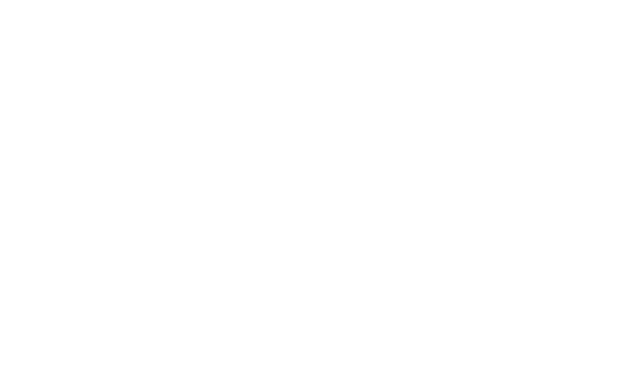
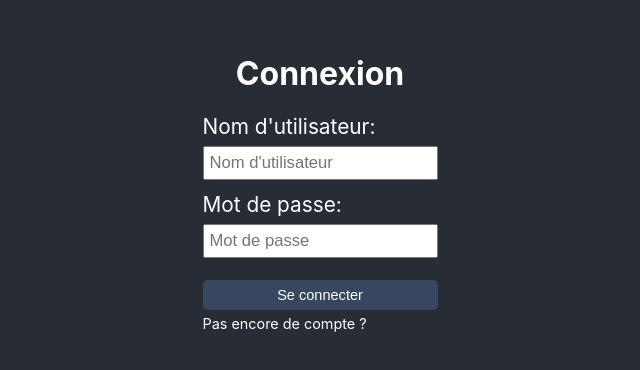
Before and after one commit to TheodoreDA/PWAsson-mirror, a React (Create React App) app in the folder cra-pwa/: page /auth in a window 1280 px wide. Shown: the part 218-588 px from the top of the page, without its empty margins (320-960 px from the left). Built offline with nearby package versions, Linux system fonts and the light colour scheme.

Commit message:
Added auth front for login an signup

```diff
--- a/cra-pwa/src/App.js
+++ b/cra-pwa/src/App.js
@@ -1,6 +1,7 @@
 import React from "react";
 import logo from "./logo.svg";
 import "./App.css";
+import Auth from "./Auth";
 import axios from "axios";
 import { Route, Routes } from "react-router-dom";
 
@@ -17,7 +18,7 @@
     <Routes>
 
       <Route path="/" element={<div> <p>home</p> </div>} />
-      <Route path="register" element={<div> <p>register</p></div>} />
+      <Route path="/auth" element={<Auth />} />
       <Route
         path="/test"
         element={
--- /dev/null
+++ b/cra-pwa/src/Auth.css
@@ -0,0 +1,50 @@
+.Auth {
+    background-color: #282c34;
+    text-align: center;
+    min-height: 100vh;
+    display: flex;
+    flex-direction: column;
+    align-items: center;
+    justify-content: center;
+    color: white;
+}
+
+.Auth form {
+    gap: 7px;
+    display: flex;
+    flex-direction: column;
+    text-align: start;
+    font-size: 1.3em;
+}
+
+.Auth form input {
+    font-size: 0.8em;
+    padding: 5px;
+    margin-bottom: 5px;
+}
+
+.Auth button {
+    background-color: #39465f;
+    color: white;
+    border: none;
+    margin-top: 10px;
+    padding: 7px 0;
+    border-radius: 5px;
+    font-size: 0.7em;
+}
+
+.Auth button:hover {
+    background-color: #4f6183;
+    cursor: pointer;
+}
+
+.Auth a {
+    margin-top: 5px;
+    display: flex;
+    font-size: 0.9em;
+}
+
+.Auth a:hover {
+    cursor: pointer;
+    text-decoration: underline;
+}
--- /dev/null
+++ b/cra-pwa/src/Auth.js
@@ -0,0 +1,66 @@
+import React from "react";
+import './Auth.css';
+
+function Login({ goToRegistration }) {
+    function handleSubmit(e) {
+        e.preventDefault();
+
+        const form = e.target;
+        const formData = new FormData(form);
+
+        const formJson = Object.fromEntries(formData.entries());
+        console.log(formJson);
+    }
+
+    return (
+        <div>
+            <h1>Connexion</h1>
+            <form method="post" onSubmit={handleSubmit}>
+                Nom d'utilisateur: <br/><input name="username" placeholder="Nom d'utilisateur"/>
+                Mot de passe: <br/><input type="password" name="password" placeholder="Mot de passe"/>
+                <button type="submit">Se connecter</button>
+            </form>
+            <a onClick={goToRegistration}>Pas encore de compte ?</a>
+        </div>
+    );
+}
+
+function Register({ goToLogin }) {
+    function handleSubmit(e) {
+        e.preventDefault();
+
+        const form = e.target;
+        const formData = new FormData(form);
+
+        const formJson = Object.fromEntries(formData.entries());
+        console.log(formJson);
+    }
+
+    return (
+        <div>
+            <h1>Inscription</h1>
+            <form method="post" onSubmit={handleSubmit}>
+                Nom d'utilisateur: <br/><input name="username" placeholder="Nom d'utilisateur"/>
+                Mot de passe: <br/><input type="password" name="password" placeholder="Mot de passe"/>
+                <button type="submit">S'inscrire</button>
+            </form>
+            <a onClick={goToLogin}>Déjà un compte ?</a>
+        </div>
+    );
+}
+
+function Auth() {
+    const [isRegistered, setIsRegistered] = React.useState(true);
+
+    let updateState = (() => setIsRegistered(prevIsRegistered => !prevIsRegistered));
+    return (
+        <div className="Auth">
+            { isRegistered
+                ? <Login goToRegistration={updateState}/>
+                : <Register goToLogin={updateState}/>
+            }
+        </div>
+    );
+}
+
+export default Auth;
```
